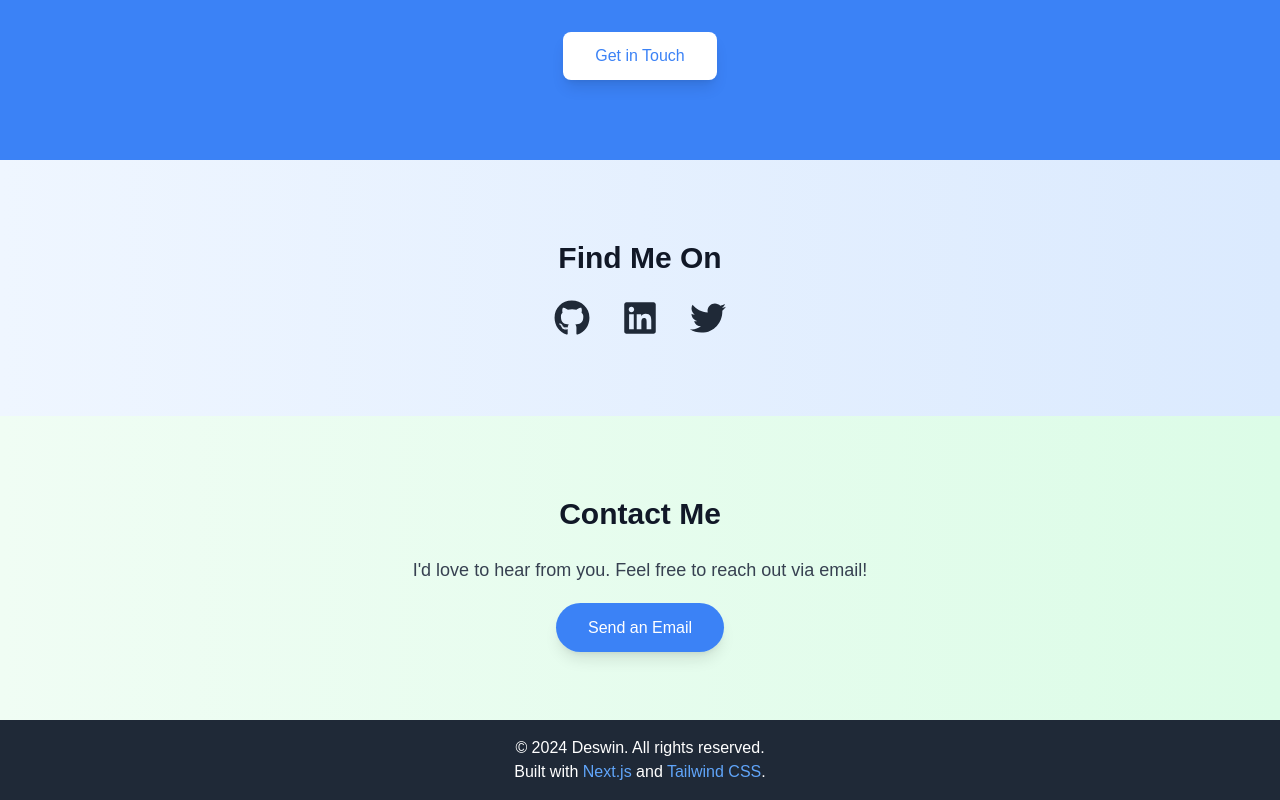
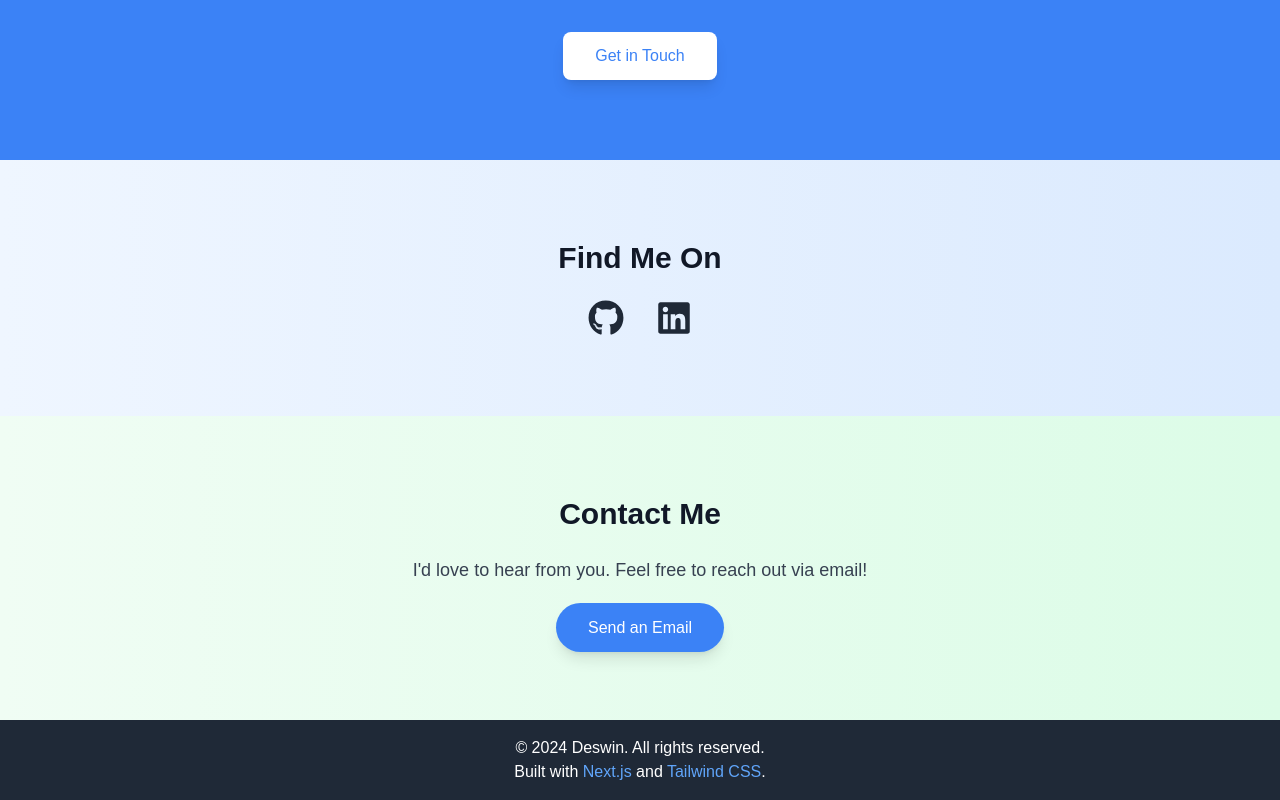
Before and after one commit to deswinar/deswinar.github.io, a Next.js app: page / in a window 1280 px wide. Shown: the part 3288-4088 px from the top of the page. Built offline with nearby package versions, Linux system fonts and the light colour scheme.

Commit message:
Contact and Social Link update

```diff
--- a/src/components/CallToAction.tsx
+++ b/src/components/CallToAction.tsx
@@ -6,7 +6,7 @@ export default function CallToAction() {
         Have an exciting project in mind? I&apos;m always open to new opportunities and collaborations. Let&apos;s build something great together!
       </p>
       <a
-        href="mailto:your-email@example.com"
+        href="mailto:deswinauliyaarabbani@gmail.com"
         className="inline-block px-8 py-3 bg-white text-blue-500 rounded-lg shadow-lg hover:bg-gray-100 dark:hover:bg-gray-200 dark:text-blue-700 transition focus:outline-none focus:ring-4 focus:ring-blue-300"
       >
         Get in Touch
--- a/src/components/Contact.tsx
+++ b/src/components/Contact.tsx
@@ -8,7 +8,7 @@ export default function Contact() {
         I&apos;d love to hear from you. Feel free to reach out via email!
       </p>
       <a
-        href="mailto:your-email@example.com"
+        href="mailto:deswinauliyaarabbani@gmail.com"
         className="px-8 py-4 bg-blue-500 text-white rounded-full shadow-lg hover:bg-blue-600 dark:bg-blue-600 dark:hover:bg-blue-500 transition transform hover:scale-105"
         aria-label="Send an Email"
       >
--- a/src/components/SocialLinks.tsx
+++ b/src/components/SocialLinks.tsx
@@ -17,7 +17,7 @@ export default function SocialLinks() {
           <FaGithub />
         </a>
         <a
-          href="https://www.linkedin.com/in/yourusername"
+          href="https://www.linkedin.com/in/deswinar/"
           target="_blank"
           rel="noopener noreferrer"
           aria-label="LinkedIn"
@@ -25,15 +25,6 @@ export default function SocialLinks() {
         >
           <FaLinkedin />
         </a>
-        <a
-          href="https://twitter.com/yourusername"
-          target="_blank"
-          rel="noopener noreferrer"
-          aria-label="Twitter"
-          className="text-4xl text-gray-800 dark:text-gray-300 hover:text-blue-400 dark:hover:text-blue-300 transition transform hover:scale-110"
-        >
-          <FaTwitter />
-        </a>
       </div>
     </section>
   );
```
